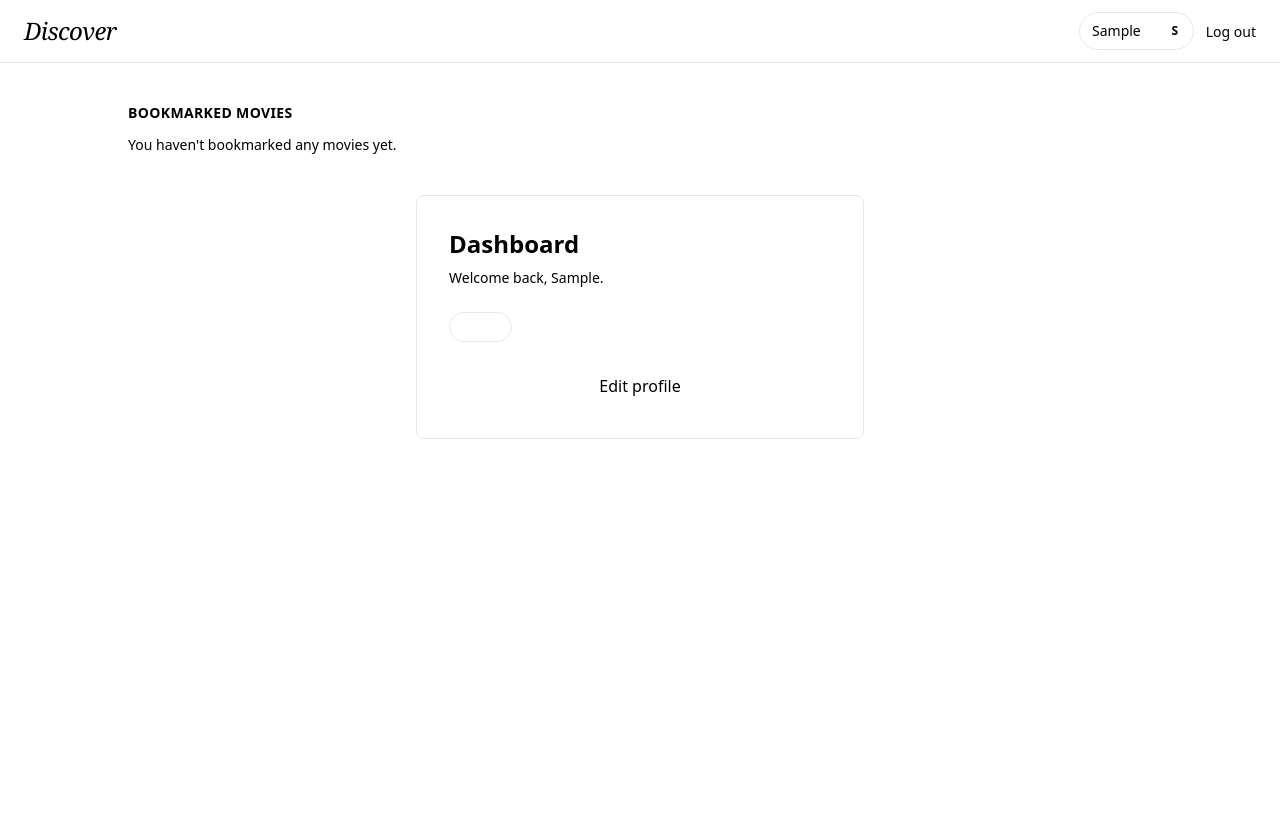
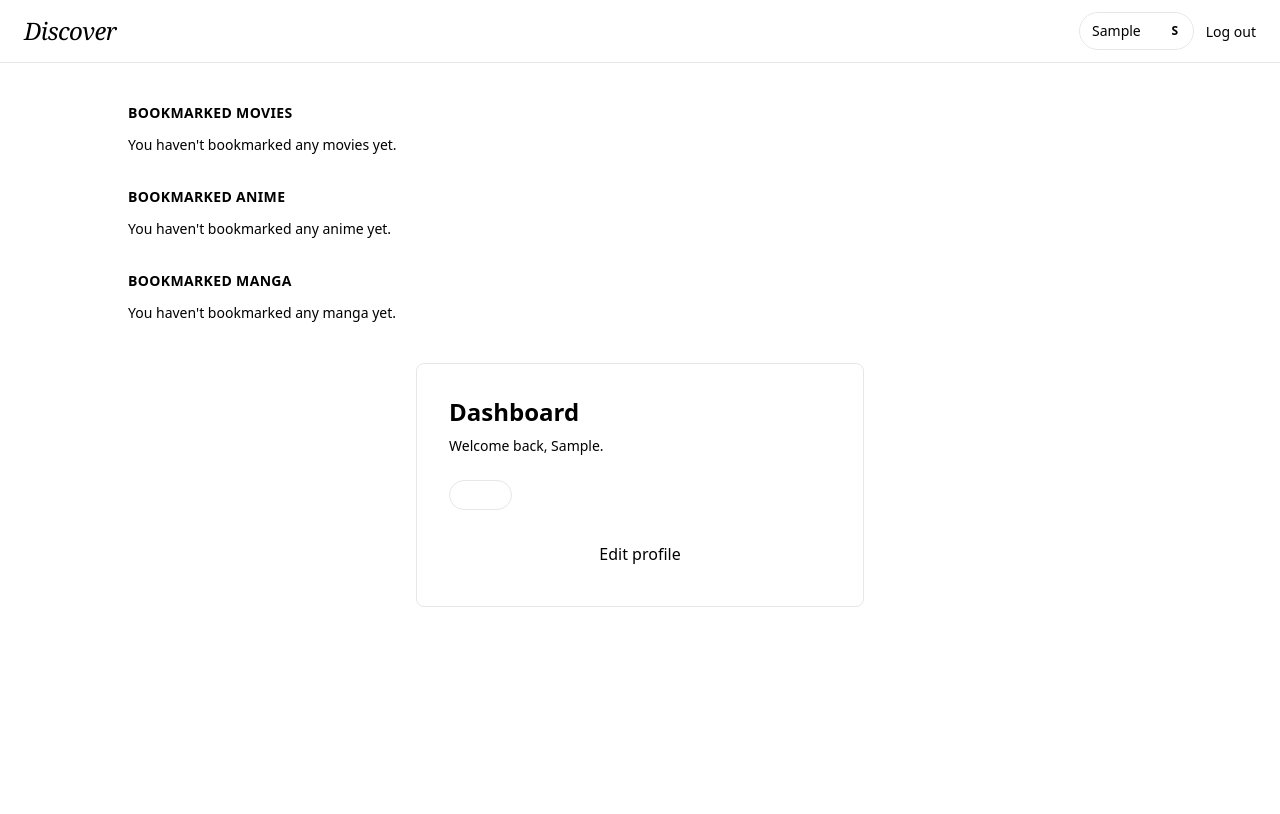
Before and after one commit to daniel-234/movie-anime-discovery, a Django app: page /accounts/ in a window 1280 px wide. Shown: the top 814 px of the page. Run offline with Django 5.2, Linux system fonts and the light colour scheme; the visitor is signed in with stand-in values (Sample User, id 1); data that the repository does not hold is empty; some libraries are stand-ins or nearby versions; some web fonts are replaced.

Commit message:
Feat: Add bookmarked anime and manga to dashboard - Refs #49

```diff
--- a/account/templates/account/dashboard.html
+++ b/account/templates/account/dashboard.html
@@ -15,14 +15,14 @@
 
         {% if saved_movies %}
           <ul class="grid grid-flow-col auto-cols-[8rem] justify-start gap-4
-                     overflow-x-auto pb-2">
+                    overflow-x-auto pb-2">
             {% for saved in saved_movies %}
               <li>
                 <a href="{% url 'media:movie_detail' saved.movie.slug %}"
-                   class="block group">
+                  class="block group">
                   <img src="{{ saved.movie.poster_url }}"
-                       alt=""
-                       class="w-32 h-48 object-cover rounded border border-line
+                      alt=""
+                      class="w-32 h-48 object-cover rounded border border-line
                               group-hover:border-ink-2 transition-colors">
                   <span class="block mt-1.5 text-sm text-ink font-medium truncate">
                     {{ saved.movie.title }}
@@ -36,7 +36,61 @@
         {% endif %}
       </div>
 
-      {# Anime and manga shelves will go here — same structure as above #}
+      <div class="grid gap-3">
+        <h2 class="text-sm font-semibold text-ink-2 uppercase tracking-wide">
+          Bookmarked anime
+        </h2>
+
+        {% if saved_anime %}
+          <ul class="grid grid-flow-col auto-cols-[8rem] justify-start gap-4
+                    overflow-x-auto pb-2">
+            {% for saved in saved_anime %}
+              <li>
+                <a href="{% url 'media:anime_detail' anime_slug=saved.anime.slug %}"
+                  class="block group">
+                  <img src="{{ saved.anime.cover_image }}"
+                      alt=""
+                      class="w-32 h-48 object-cover rounded border border-line
+                              group-hover:border-ink-2 transition-colors">
+                  <span class="block mt-1.5 text-sm text-ink font-medium truncate">
+                    {{ saved.anime.title }}
+                  </span>
+                </a>
+              </li>
+            {% endfor %}
+          </ul>
+        {% else %}
+          <p class="text-sm text-ink-2">You haven't bookmarked any anime yet.</p>
+        {% endif %}
+      </div>
+
+      <div class="grid gap-3">
+        <h2 class="text-sm font-semibold text-ink-2 uppercase tracking-wide">
+          Bookmarked manga
+        </h2>
+
+        {% if saved_manga %}
+          <ul class="grid grid-flow-col auto-cols-[8rem] justify-start gap-4
+                    overflow-x-auto pb-2">
+            {% for saved in saved_manga %}
+              <li>
+                <a href="{% url 'media:manga_detail' manga_slug=saved.manga.slug %}"
+                  class="block group">
+                  <img src="{{ saved.manga.cover_image }}"
+                      alt=""
+                      class="w-32 h-48 object-cover rounded border border-line
+                              group-hover:border-ink-2 transition-colors">
+                  <span class="block mt-1.5 text-sm text-ink font-medium truncate">
+                    {{ saved.manga.title }}
+                  </span>
+                </a>
+              </li>
+            {% endfor %}
+          </ul>
+        {% else %}
+          <p class="text-sm text-ink-2">You haven't bookmarked any manga yet.</p>
+        {% endif %}
+      </div>
     </section>
 
     {# ===== Profile card ===== #}
--- a/account/views.py
+++ b/account/views.py
@@ -3,7 +3,7 @@ from django.contrib.auth.decorators import login_required
 from django.shortcuts import redirect, render
 from django.views.decorators.cache import never_cache
 
-from media.services import get_saved_movies
+from media.services import get_saved_anime, get_saved_manga, get_saved_movies
 
 from .forms import ProfileEditForm, SignUpForm, SignUpProfileForm, UserEditForm
 
@@ -11,13 +11,14 @@ from .forms import ProfileEditForm, SignUpForm, SignUpProfileForm, UserEditForm
 @never_cache
 @login_required
 def dashboard(request):
-    saved_movies = get_saved_movies(request.user)
     return render(
         request,
         "account/dashboard.html",
         {
             "section": "dashboard",
-            "saved_movies": saved_movies,
+            "saved_movies": get_saved_movies(request.user),
+            "saved_anime": get_saved_anime(request.user),
+            "saved_manga": get_saved_manga(request.user),
         },
     )
 
--- a/media/services.py
+++ b/media/services.py
@@ -3,7 +3,14 @@ from datetime import timedelta
 from django.db.models import Model, QuerySet
 from django.utils import timezone
 
-from media.models import Movie, SavedMovie, Service, StreamingOffer
+from media.models import (
+    Movie,
+    SavedAnime,
+    SavedManga,
+    SavedMovie,
+    Service,
+    StreamingOffer,
+)
 from media.tmdb import get_watch_providers_for_movie
 
 CACHE_TTL = timedelta(days=7)
@@ -81,6 +88,20 @@ def get_saved_movies(user) -> QuerySet[SavedMovie]:
     return SavedMovie.objects.filter(user=user).select_related("movie")
 
 
+def get_saved_anime(user) -> QuerySet[SavedAnime]:
+    """Return the user's bookmarked anime, newest first."""
+    if not user.is_authenticated:
+        return SavedAnime.objects.none()
+    return SavedAnime.objects.filter(user=user).select_related("anime")
+
+
+def get_saved_manga(user) -> QuerySet[SavedManga]:
+    """Return the user's bookmarked manga, newest first."""
+    if not user.is_authenticated:
+        return SavedManga.objects.none()
+    return SavedManga.objects.filter(user=user).select_related("manga")
+
+
 def get_saved_ids(user, saved_model: type[Model], fk_name: str, items) -> set[int]:
     """Return the IDs (from `items`) the user has bookmarked.
 
```
